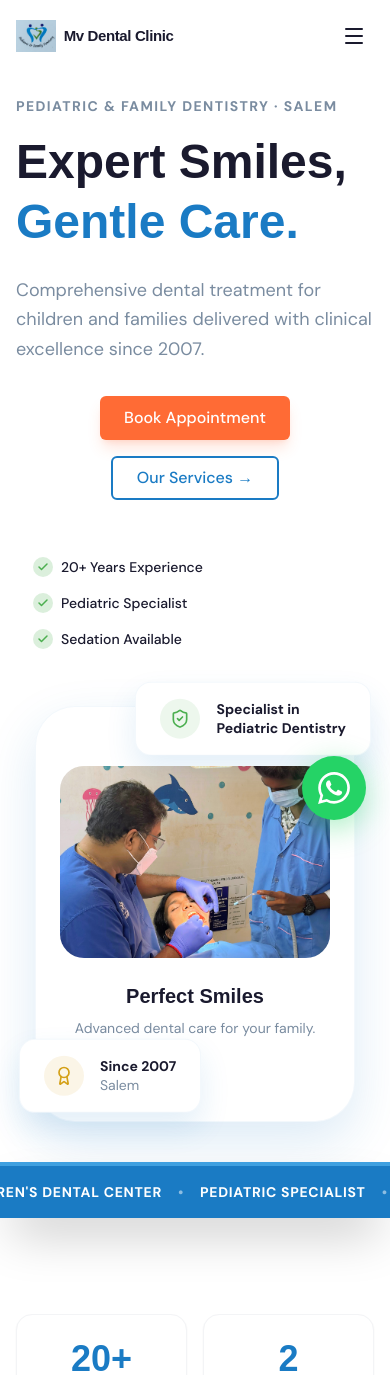
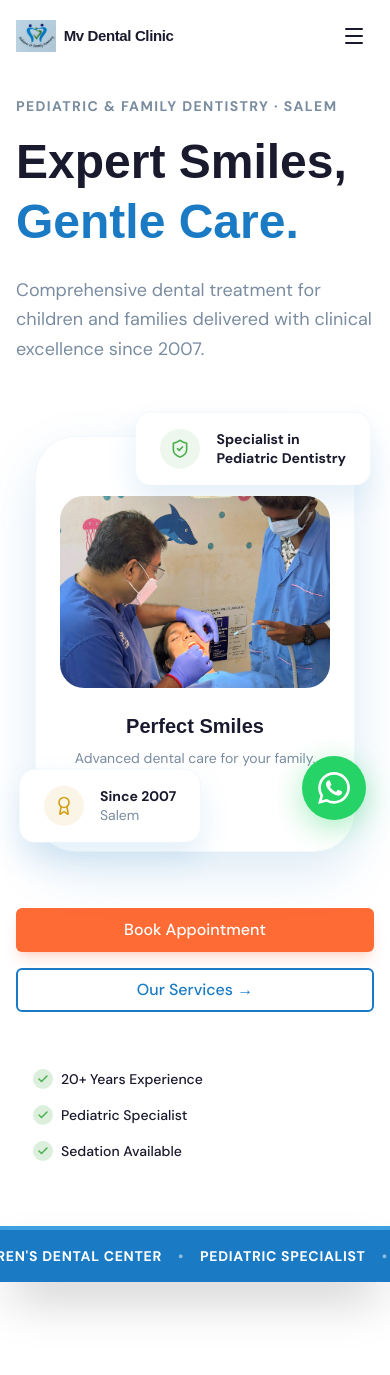
Before and after one commit to GENAI-NETWORKS/mv-dental-clinic, a React (Vite) app: page / in a window 390 px wide. Shown: the top 1375 px of the page. Built offline with nearby package versions, Linux system fonts and the light colour scheme; a web font is replaced by a local one.

Commit message:
Fix mobile layout order in Hero section

```diff
--- a/src/components/sections/HeroSection.tsx
+++ b/src/components/sections/HeroSection.tsx
@@ -3,6 +3,45 @@ import { Link } from 'react-router-dom';
 import { Button } from '../ui/Button';
 import { ShieldCheck, Award, Smile, Check } from 'lucide-react';
 import heroImg from '../../assets/IMG-20260531-WA0095 (1).jpg';
+
+const ActionArea = () => (
+  <div className="flex flex-col items-center lg:items-start w-full">
+    <div className="flex flex-col sm:flex-row items-center gap-4 mb-10 w-full sm:w-auto">
+      <Link to="/contact" className="w-full sm:w-auto">
+        <Button variant="accent" size="md" className="shadow-lg shadow-accent/20 w-full sm:w-auto">
+          Book Appointment
+        </Button>
+      </Link>
+      <Link to="/services/general" className="w-full sm:w-auto">
+        <Button variant="outline" size="md" className="bg-white w-full sm:w-auto">
+          Our Services →
+        </Button>
+      </Link>
+    </div>
+
+    {/* Trust Bar */}
+    <div className="flex flex-col sm:flex-row items-start sm:items-center gap-4 sm:gap-8 text-sm font-medium text-dark bg-white/50 backdrop-blur-sm p-4 rounded-xl border border-white inline-flex w-full sm:w-auto">
+      <div className="flex items-center gap-2 w-full sm:w-auto">
+        <div className="w-5 h-5 rounded-full bg-secondary/20 flex items-center justify-center text-secondary shrink-0">
+          <Check className="w-3 h-3" strokeWidth={3} />
+        </div>
+        20+ Years Experience
+      </div>
+      <div className="flex items-center gap-2 w-full sm:w-auto">
+        <div className="w-5 h-5 rounded-full bg-secondary/20 flex items-center justify-center text-secondary shrink-0">
+          <Check className="w-3 h-3" strokeWidth={3} />
+        </div>
+        Pediatric Specialist
+      </div>
+      <div className="flex items-center gap-2 w-full sm:w-auto">
+        <div className="w-5 h-5 rounded-full bg-secondary/20 flex items-center justify-center text-secondary shrink-0">
+          <Check className="w-3 h-3" strokeWidth={3} />
+        </div>
+        Sedation Available
+      </div>
+    </div>
+  </div>
+);
 
 export const HeroSection = () => {
   return (
@@ -33,39 +72,8 @@ export const HeroSection = () => {
                 Comprehensive dental treatment for children and families delivered with clinical excellence since 2007.
               </p>
 
-              <div className="flex flex-col sm:flex-row items-center gap-4 mb-10">
-                <Link to="/contact">
-                  <Button variant="accent" size="md" className="shadow-lg shadow-accent/20">
-                    Book Appointment
-                  </Button>
-                </Link>
-                <Link to="/services/general">
-                  <Button variant="outline" size="md" className="bg-white">
-                    Our Services →
-                  </Button>
-                </Link>
-              </div>
-
-              {/* Trust Bar */}
-              <div className="flex flex-col sm:flex-row items-start sm:items-center gap-4 sm:gap-8 text-sm font-medium text-dark bg-white/50 backdrop-blur-sm p-4 rounded-xl border border-white inline-flex">
-                <div className="flex items-center gap-2">
-                  <div className="w-5 h-5 rounded-full bg-secondary/20 flex items-center justify-center text-secondary">
-                    <Check className="w-3 h-3" strokeWidth={3} />
-                  </div>
-                  20+ Years Experience
-                </div>
-                <div className="flex items-center gap-2">
-                  <div className="w-5 h-5 rounded-full bg-secondary/20 flex items-center justify-center text-secondary">
-                    <Check className="w-3 h-3" strokeWidth={3} />
-                  </div>
-                  Pediatric Specialist
-                </div>
-                <div className="flex items-center gap-2">
-                  <div className="w-5 h-5 rounded-full bg-secondary/20 flex items-center justify-center text-secondary">
-                    <Check className="w-3 h-3" strokeWidth={3} />
-                  </div>
-                  Sedation Available
-                </div>
+              <div className="hidden lg:block">
+                <ActionArea />
               </div>
             </motion.div>
           </div>
@@ -129,6 +137,11 @@ export const HeroSection = () => {
             </div>
           </div>
 
+          {/* Mobile Action Area (Below Image) */}
+          <div className="w-full lg:hidden mt-4 flex flex-col items-center">
+            <ActionArea />
+          </div>
+
         </div>
       </div>
 
```
